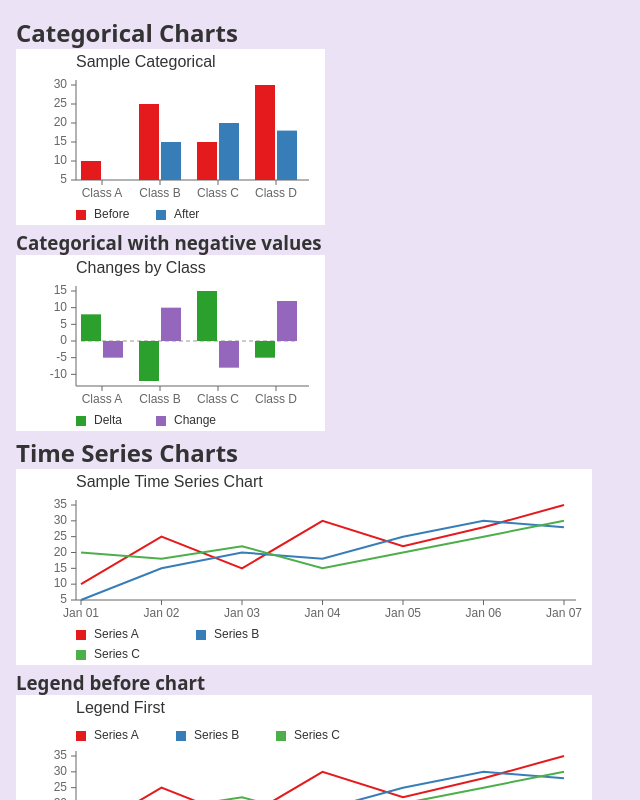
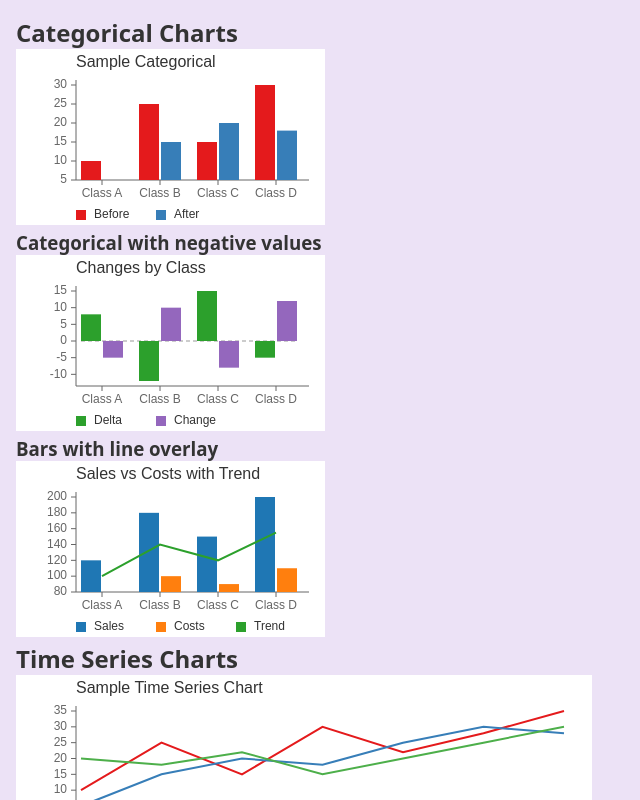
Before and after one commit to Joxter/chart, a React (Vite) app: page / in a window 1280 px wide. Shown: the top 800 px of the page, without its empty margins (0-640 px from the left). Built offline with nearby package versions, Linux system fonts and the light colour scheme.

Commit message:
line category

```diff
--- a/src/Chart.tsx
+++ b/src/Chart.tsx
@@ -68,6 +68,7 @@ export type TimeSeriesChartProps = {
 export type CategoricalSeriesItem = {
   legend: string;
   color: string;
+  variant?: "bar" | "line"; // "bar" by default
   values: number[];
 };
 
@@ -571,11 +572,11 @@ function CategoricalAxisX({
 }
 
 function CategoricalBars({
-  series,
+  barSeries,
   layout,
   yScale,
 }: {
-  series: CategoricalSeriesItem[];
+  barSeries: CategoricalSeriesItem[];
   layout: Layout;
   yScale: YScale;
 }) {
@@ -590,12 +591,12 @@ function CategoricalBars({
   );
 
   const groupWidth =
-    series.length * CATEGORICAL.barWidth +
-    (series.length - 1) * CATEGORICAL.barGap;
+    barSeries.length * CATEGORICAL.barWidth +
+    (barSeries.length - 1) * CATEGORICAL.barGap;
 
   return (
     <g className="categorical-bars">
-      {series.map((s, seriesIdx) => (
+      {barSeries.map((s, seriesIdx) => (
         <g key={seriesIdx}>
           {s.values.map((value, catIdx) => {
             const groupX =
@@ -621,6 +622,52 @@ function CategoricalBars({
           })}
         </g>
       ))}
+    </g>
+  );
+}
+
+function CategoricalLines({
+  lineSeries,
+  barSeriesCount,
+  layout,
+  yScale,
+}: {
+  lineSeries: CategoricalSeriesItem[];
+  barSeriesCount: number;
+  layout: Layout;
+  yScale: YScale;
+}) {
+  if (!layout.chart || lineSeries.length === 0) return null;
+  const { x: offsetX, y: offsetY } = layout.chart;
+
+  const groupWidth =
+    barSeriesCount * CATEGORICAL.barWidth +
+    (barSeriesCount - 1) * CATEGORICAL.barGap;
+
+  return (
+    <g className="categorical-lines">
+      {lineSeries.map((s, seriesIdx) => {
+        const lineGenerator = d3
+          .line<number>()
+          .x((_, catIdx) => {
+            const groupX =
+              CHART.inset.left + catIdx * (groupWidth + CATEGORICAL.groupGap);
+            return offsetX + groupX + groupWidth / 2;
+          })
+          .y((d) => offsetY + yScale(d));
+
+        const pathD = lineGenerator(s.values);
+
+        return (
+          <path
+            key={seriesIdx}
+            d={pathD ?? undefined}
+            fill="none"
+            stroke={s.color}
+            strokeWidth={CHART.lineWidth}
+          />
+        );
+      })}
     </g>
   );
 }
@@ -709,14 +756,17 @@ export function CategoricalChart(props: CategoricalChartProps) {
   const { labels, series, title, legendWidth } = props;
   const showAxis = props.showAxis ?? true;
 
+  const barSeries = series.filter((s) => (s.variant ?? "bar") === "bar");
+  const lineSeries = series.filter((s) => s.variant === "line");
+
   const { layout, yScale, hasNegative } = useMemo(() => {
     if (series.length === 0 || labels.length === 0) {
       return { layout: null, yScale: null, hasNegative: false };
     }
 
     const groupWidth =
-      series.length * CATEGORICAL.barWidth +
-      (series.length - 1) * CATEGORICAL.barGap;
+      barSeries.length * CATEGORICAL.barWidth +
+      Math.max(0, barSeries.length - 1) * CATEGORICAL.barGap;
     const chartWidth =
       CHART.inset.left +
       labels.length * groupWidth +
@@ -746,7 +796,7 @@ export function CategoricalChart(props: CategoricalChartProps) {
       .range([CHART.inset.top, CHART.height - bottomInset]);
 
     return { layout, yScale, hasNegative };
-  }, [props, series, labels]);
+  }, [props, series, barSeries, labels]);
 
   if (!layout || !yScale) {
     return <svg />;
@@ -768,12 +818,18 @@ export function CategoricalChart(props: CategoricalChartProps) {
           <CategoricalAxisX
             layout={layout}
             labels={labels}
-            seriesCount={series.length}
+            seriesCount={barSeries.length}
           />
         </>
       )}
       {hasNegative && <ZeroLine layout={layout} yScale={yScale} />}
-      <CategoricalBars series={series} layout={layout} yScale={yScale} />
+      <CategoricalBars barSeries={barSeries} layout={layout} yScale={yScale} />
+      <CategoricalLines
+        lineSeries={lineSeries}
+        barSeriesCount={barSeries.length}
+        layout={layout}
+        yScale={yScale}
+      />
       <ChartLegend
         items={legendItems}
         legendWidth={legendWidth}
--- a/src/ChartPg.tsx
+++ b/src/ChartPg.tsx
@@ -81,6 +81,12 @@ const categoricalMixedSeries: CategoricalSeriesItem[] = [
   { legend: "Change", color: "#9467bd", values: [-5, 10, -8, 12] },
 ];
 
+const categoricalWithLine: CategoricalSeriesItem[] = [
+  { legend: "Sales", color: "#1f77b4", values: [120, 180, 150, 200] },
+  { legend: "Costs", color: "#ff7f0e", values: [80, 100, 90, 110] },
+  { legend: "Trend", color: "#2ca02c", variant: "line", values: [100, 140, 120, 155] },
+];
+
 // --- Playground ---
 
 export function ChartPg() {
@@ -100,6 +106,14 @@ export function ChartPg() {
         labels={categoricalLabels}
         series={categoricalMixedSeries}
         legendWidth={[80, 80]}
+      />
+
+      <h3>Bars with line overlay</h3>
+      <CategoricalChart
+        title="Sales vs Costs with Trend"
+        labels={categoricalLabels}
+        series={categoricalWithLine}
+        legendWidth={[80, 80, 80]}
       />
 
       <h2>Time Series Charts</h2>
```
